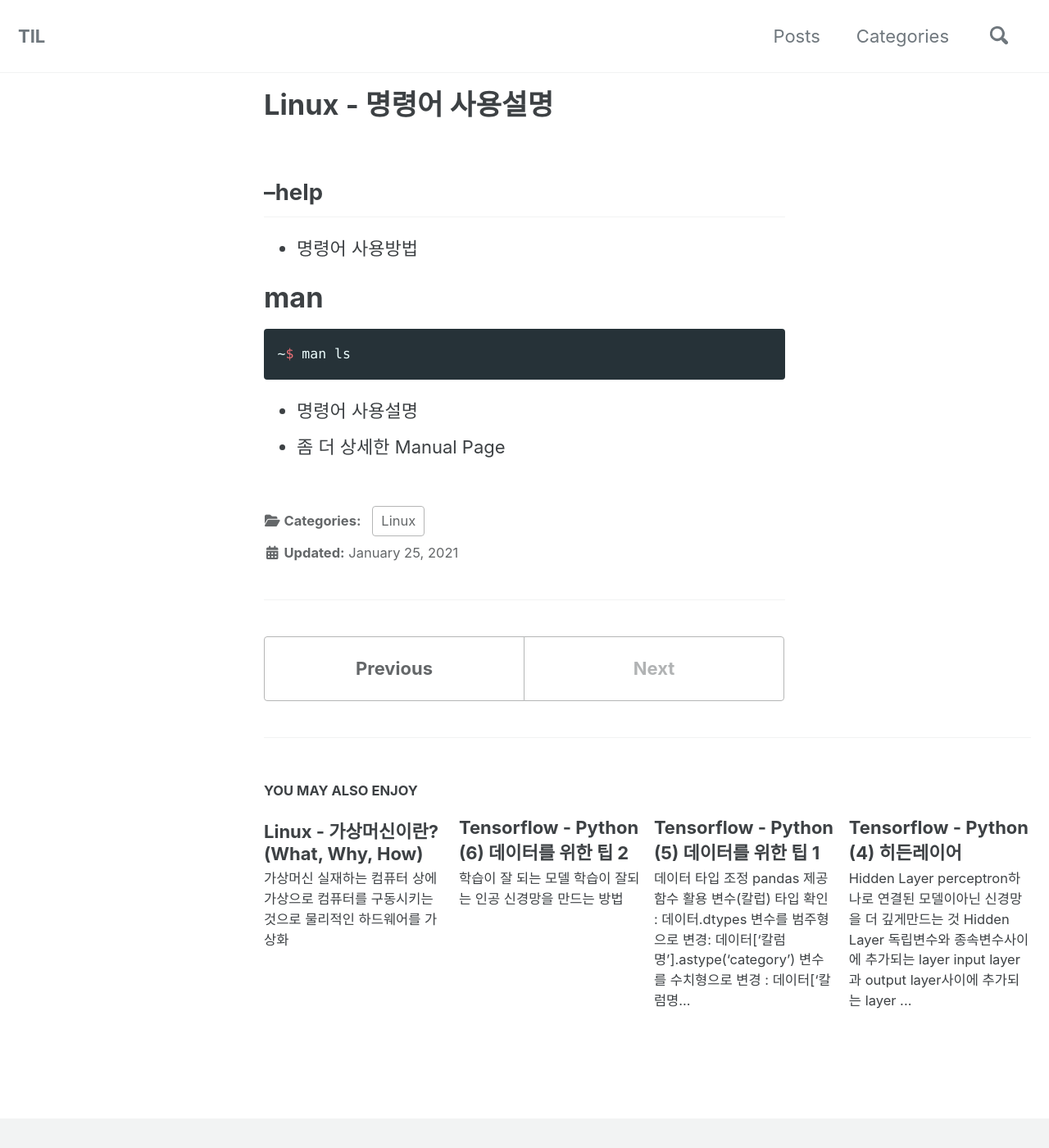
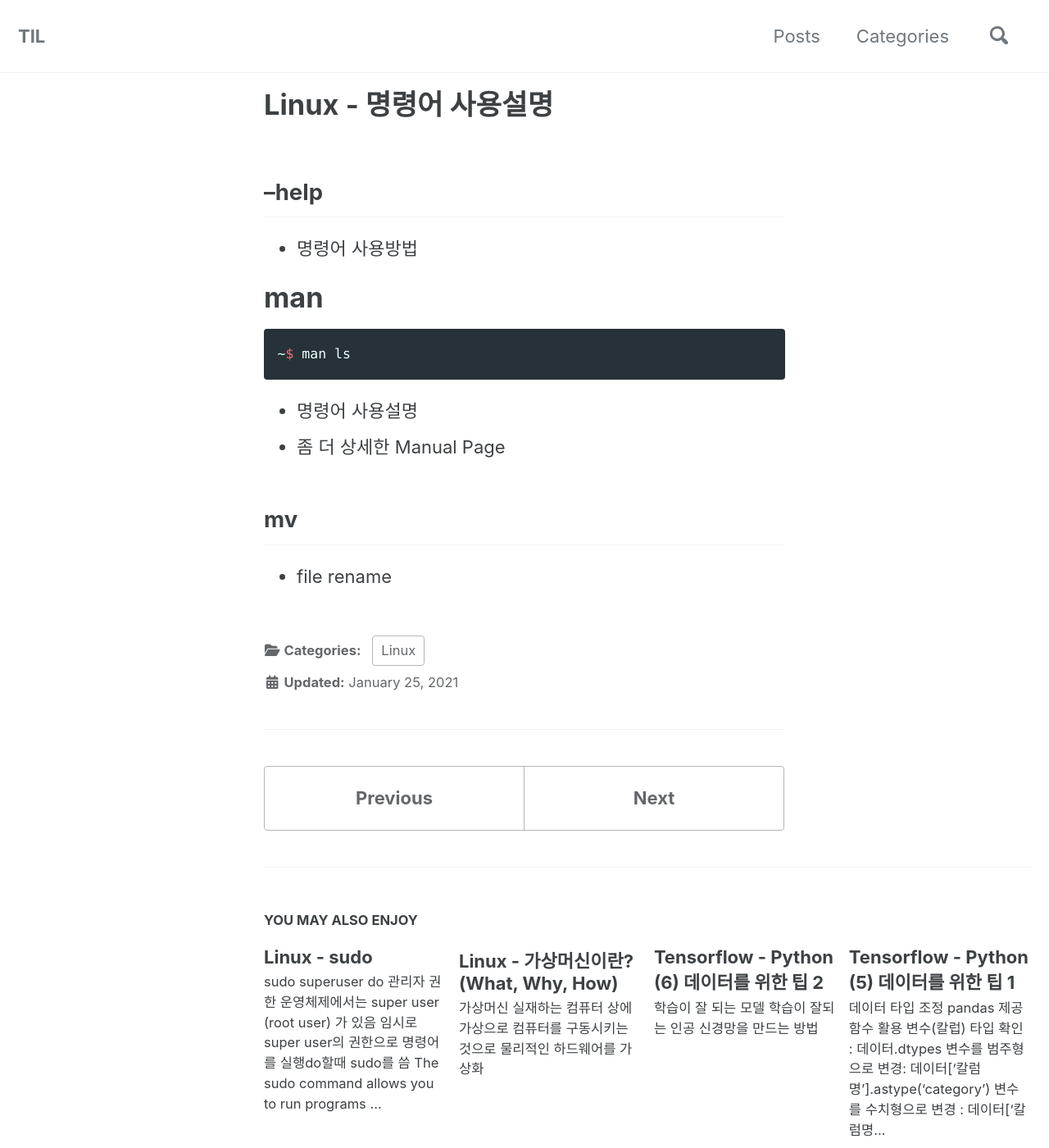
Before and after one commit to sujinsjlee/TIL, a Jekyll site: the page built from _posts/2021-01-25-Linux_2.md, in a window 1280 px wide and 1400 px high. Shown: the whole window at 82% size. Built offline with Jekyll 4.4.1, drawn with Linux system fonts in a browser that asks for light colours; cached includes are drawn as plain includes; nearby versions of some CDN libraries.

Commit message:
[Linux] sudo mv

````diff
--- a/_posts/2021-01-25-Linux_2.md
+++ b/_posts/2021-01-25-Linux_2.md
@@ -16,3 +16,6 @@ tags:
 ```
 - 명령어 사용설명
 - 좀 더 상세한 Manual Page
+
+## mv
+- file rename
--- /dev/null
+++ b/_posts/2021-01-26-Linux_3.md
@@ -0,0 +1,14 @@
+---
+title: "Linux - sudo"
+categories:
+  - Linux
+tags:
+  - Linux
+---
+
+## sudo
+- **s**uper**u**ser **do**
+- 관리자 권한
+- 운영체제에서는 super user (root user) 가 있음
+- 임시로 super user의 권한으로 명령어를 실행do할때 **sudo**를 씀
+- The sudo command allows you to run programs with the security privileges of another user (by default, as the superuser). It prompts you for your personal password and confirms your request to execute a command by checking a file, called sudoers , which the system administrator configures.
````
